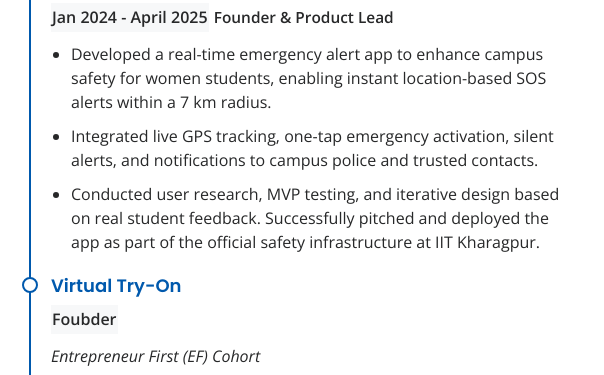
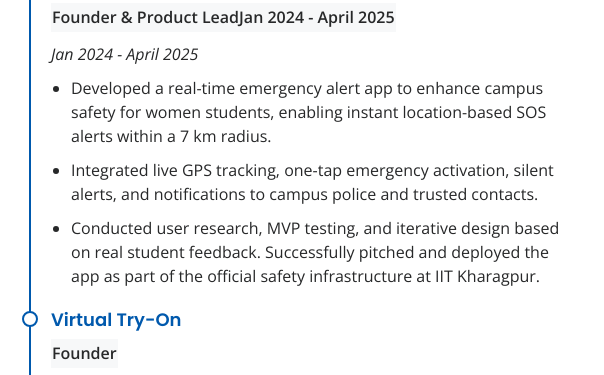
Before and after one commit to GauravM7890/Portfolio, a plain HTML site: page index.html in a window 1280 px wide. Shown: the part 3715-4090 px from the top of the page, 676-1280 px from the left. Drawn offline with nearby package versions, Linux system fonts and the light colour scheme; files whose address does not match are found by name.

Commit message:
Update index.html

```diff
--- a/index.html
+++ b/index.html
@@ -446,8 +446,8 @@
 
               <div class="resume-item">
                 <h4>Emergency Campus Safety App</h4>
-                <h5>Jan 2024 - April 2025</h5>
-                <h6>Founder & Product Lead</h6>
+                <h5>Founder & Product LeadJan 2024 - April 2025</h5>
+                <p> <em>Jan 2024 - April 2025</em></p>
                 <ul>
                   <li>Developed a real-time emergency alert app to enhance campus safety for women students, enabling instant location-based SOS alerts within a 7 km radius.</li>
                   <li>Integrated live GPS tracking, one-tap emergency activation, silent alerts, and notifications to campus police and trusted contacts.</li>
@@ -457,7 +457,7 @@
               </div>
               <div class="resume-item">
                 <h4>Virtual Try-On</h4>
-                <h5>Foubder</h5>
+                <h5>Founder</h5>
                 <p> <em>Entrepreneur First (EF) Cohort</em></p>
                 <ul>
                   <li>Selected among the top 50 individuals per cohort by Entrepreneur First (2024) for a Virtual Try-On fashion tech startup using AI for personalized clothing simulation.</li>
```
